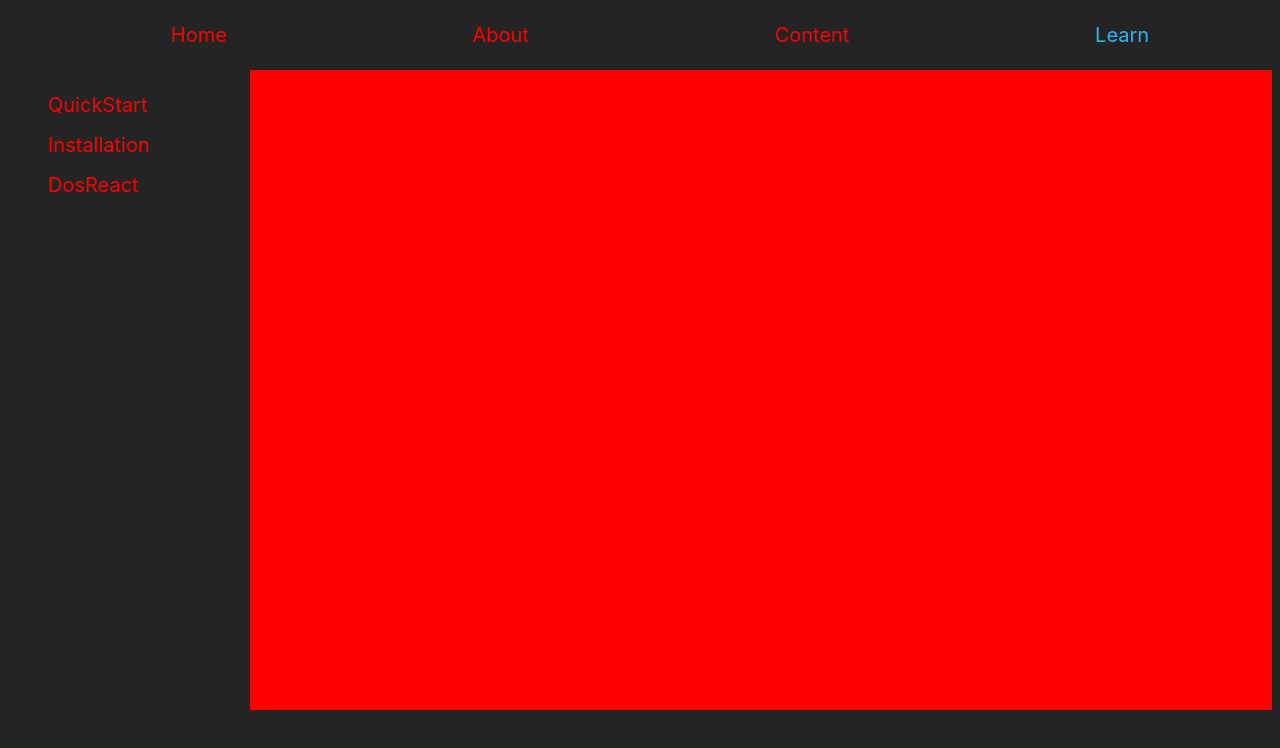
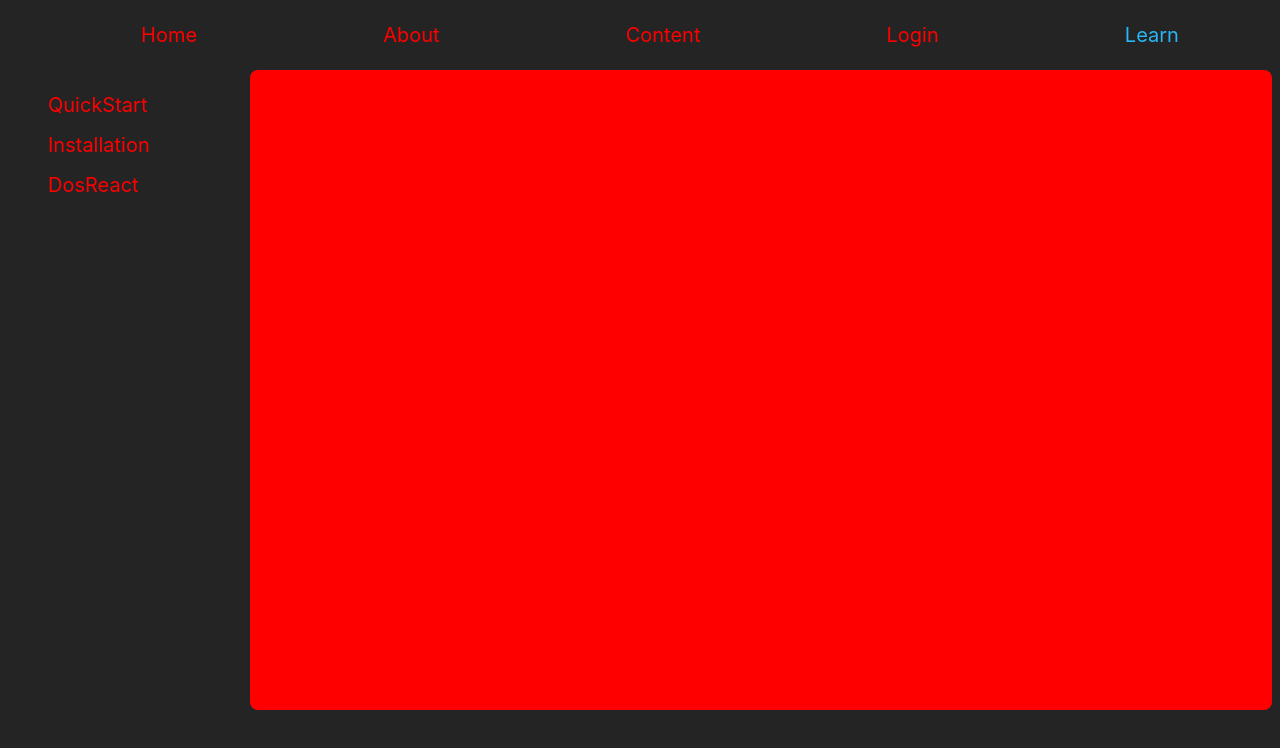
Before and after one commit to AhmedAlsayed105/ReactRouterNews, a React (Vite) app: page /learn in a window 1280 px wide. Shown: the top 748 px of the page. Built offline with nearby package versions, Linux system fonts and the light colour scheme.

Commit message:
Privet Route Its Very very Important and focus on if condetion

```diff
--- /dev/null
+++ b/src/Auth/PrivetRoute.tsx
@@ -0,0 +1,17 @@
+import { ReactNode } from "react";
+import { Navigate } from "react-router-dom";
+
+
+interface IProps  {
+    IsLogin: boolean;
+    pathComponent:string
+    children:ReactNode
+}
+
+const PrivetRoute = ({IsLogin,pathComponent,children}: IProps) => {
+
+if(!IsLogin) return <Navigate to={pathComponent} />
+    return children
+}
+
+export default PrivetRoute
--- a/src/Learn/NavbarLearn.tsx
+++ b/src/Learn/NavbarLearn.tsx
@@ -37,7 +37,7 @@ export default function NavbarLearn() {
             background: "red",
             width:'100%',
             height:'80vh',
-            borderRadius:"8px,"
+            borderRadius:"8px"
           }}
         >
           <Outlet />
--- a/src/Navbar.tsx
+++ b/src/Navbar.tsx
@@ -12,6 +12,7 @@ export default function Navbar() {
     <li className="" ><NavLink to="/">Home</NavLink></li>
     <li className=""><NavLink to="/about">About</NavLink></li>
     <li className="" ><NavLink to="/content"> Content</NavLink></li>
+    <li className="" ><NavLink to="/login"> Login</NavLink></li>
     <li className="" ><NavLink to="/learn"> Learn</NavLink></li>
     </ul>
   )
--- /dev/null
+++ b/src/Pages/Login.tsx
@@ -0,0 +1,9 @@
+
+
+function Login() {
+  return (
+    <div>Login</div>
+  )
+}
+
+export default Login
--- a/src/routes/index.tsx
+++ b/src/routes/index.tsx
@@ -8,6 +8,10 @@ import LayOutLearn from "../Learn/LayOutLearn";
 import DosReact from "../Learn/DosReact";
 import Installation from "../Learn/Installation";
 import QuickStart from "../Learn/QuickStart";
+import PrivetRoute from "../Auth/PrivetRoute";
+import Login from "../Pages/Login";
+
+const IsLoginOrNo = true
 
 const router = createBrowserRouter(
   createRoutesFromElements(
@@ -16,7 +20,16 @@ const router = createBrowserRouter(
     <Route path="/" element={<LayOut/>}>
       <Route index element={<Home/>} />
       <Route path="about" element={<About/>} />
-      <Route path="content" element={<Content/>} />
+      <Route path="login" element={
+        <PrivetRoute IsLogin={!IsLoginOrNo} pathComponent="/content">
+          <Login/>
+        </PrivetRoute>
+      } />
+      <Route path="content" element={
+        <PrivetRoute IsLogin={IsLoginOrNo} pathComponent="/login" >
+          <Content />
+        </PrivetRoute>
+      } />
     </Route>
 {/* layout Learn */}
 
```
